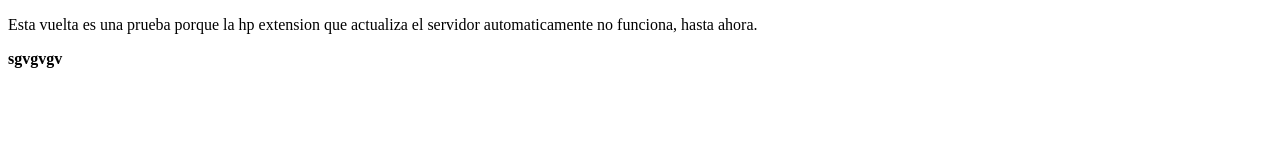
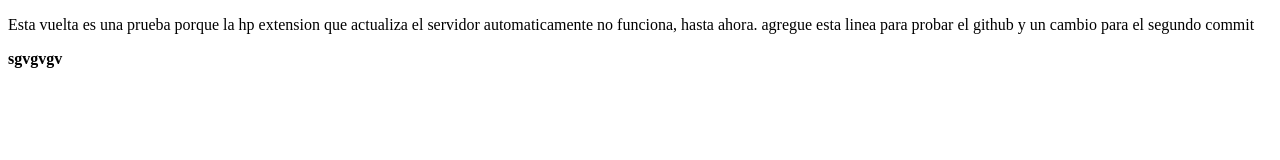
Before and after one commit to jleonluna25/proyectosPrework, a plain HTML site: page index.html in a window 1280 px wide. Drawn offline with Linux system fonts and the light colour scheme.

Commit message:
cambios segundo commit

```diff
--- a/index.html
+++ b/index.html
@@ -12,6 +12,8 @@
          porque la hp extension que
          actualiza el servidor
          automaticamente no funciona, hasta ahora.
+         agregue esta linea para probar el github
+         y un cambio para el segundo commit
     </p>
     <strong>
         sgvgvgv
```
